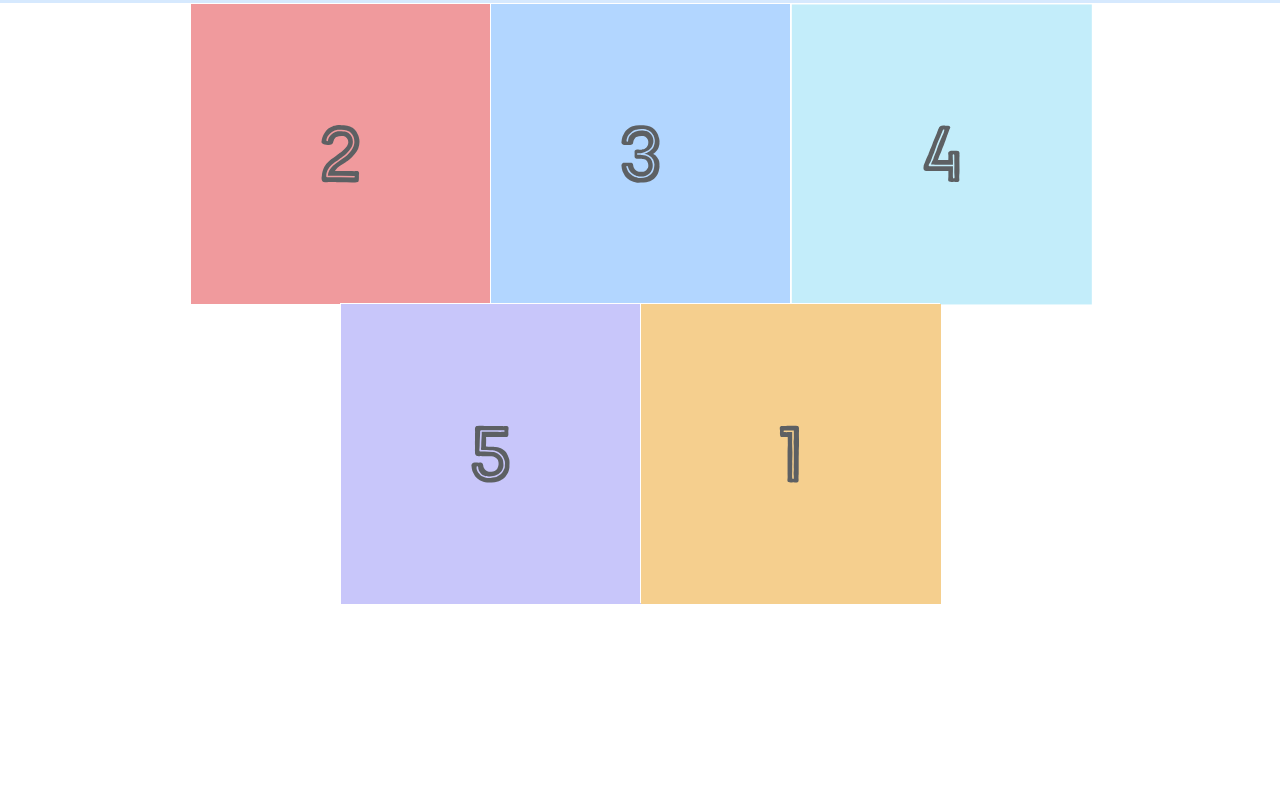
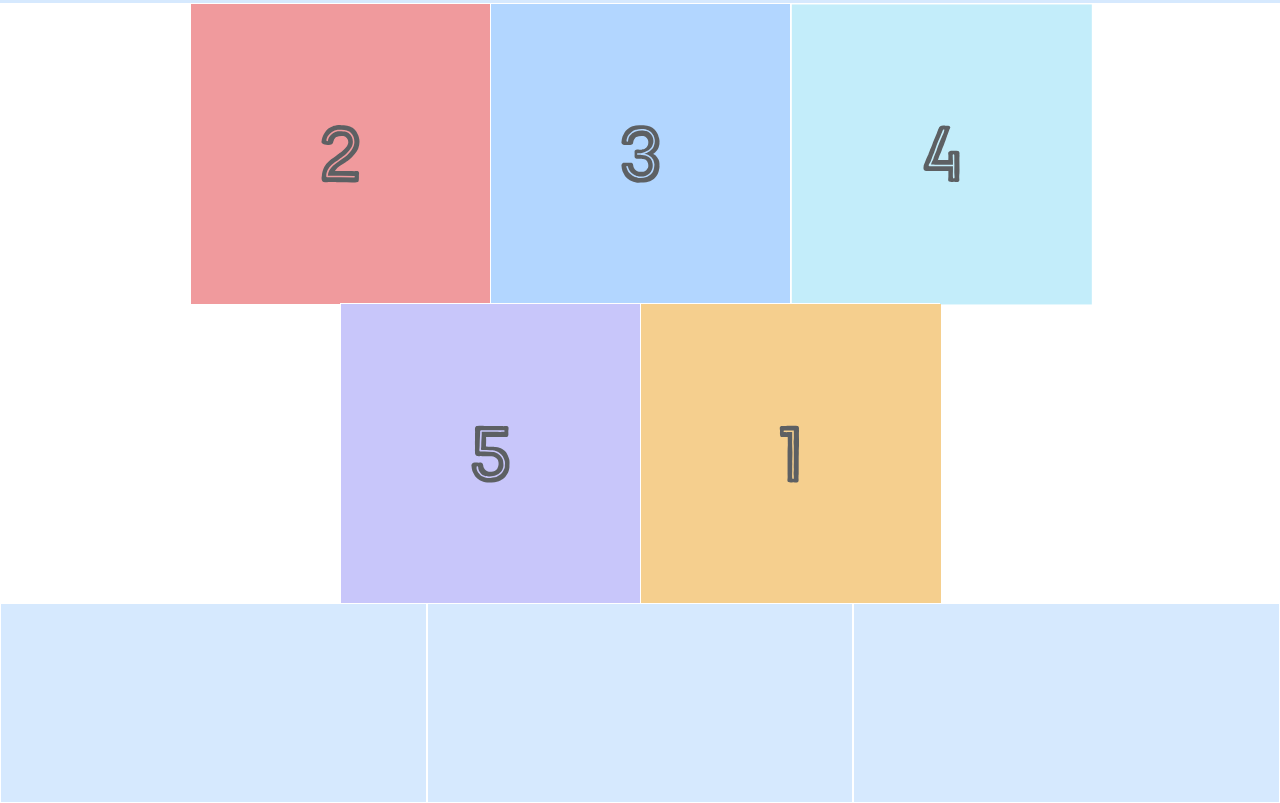
Before and after one commit to ta-torres/flexbox-test, a plain HTML site: page index.html in a window 1280 px wide. Shown: the part 355-1158 px from the top of the page. Before the commit the page ends 963 px from the top, so only its background shows below. Drawn offline with Linux system fonts and the light colour scheme.

Commit message:
Add footer container and items

```diff
--- a/index.html
+++ b/index.html
@@ -44,5 +44,11 @@
         </div>
     </div>
 
+    <div class='footer'>
+      <div class='footer-item footer-one'></div>
+      <div class='footer-item footer-two'></div>
+      <div class='footer-item footer-three'></div>
+    </div>
+
   </body>
 </html>
--- a/styles.css
+++ b/styles.css
@@ -75,3 +75,15 @@
   align-self: flex-end;
   margin-bottom: 20px;
 }
+
+.footer {
+    display: flex;
+    justify-content: space-between;
+}
+
+.footer-item {
+    border: 1px solid #fff;
+    background-color: #D6E9FE;
+    height: 200px;
+    flex: 1;
+}
```
